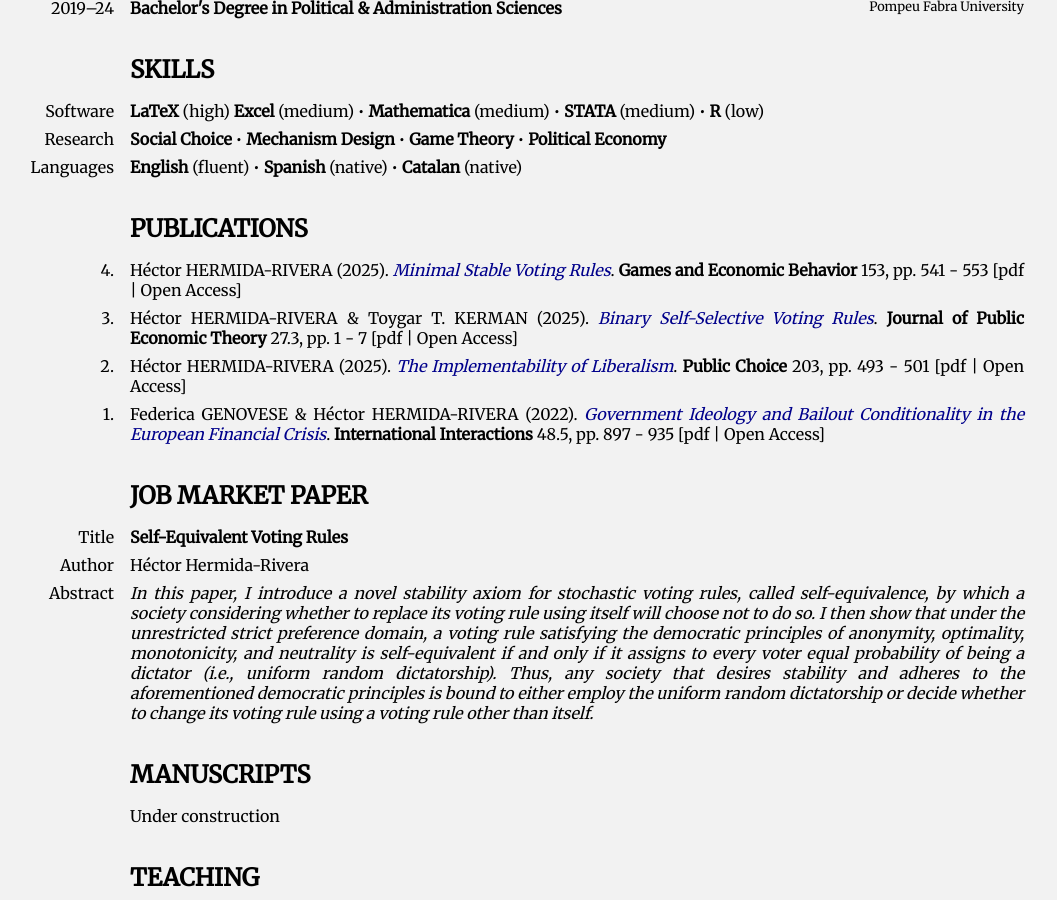
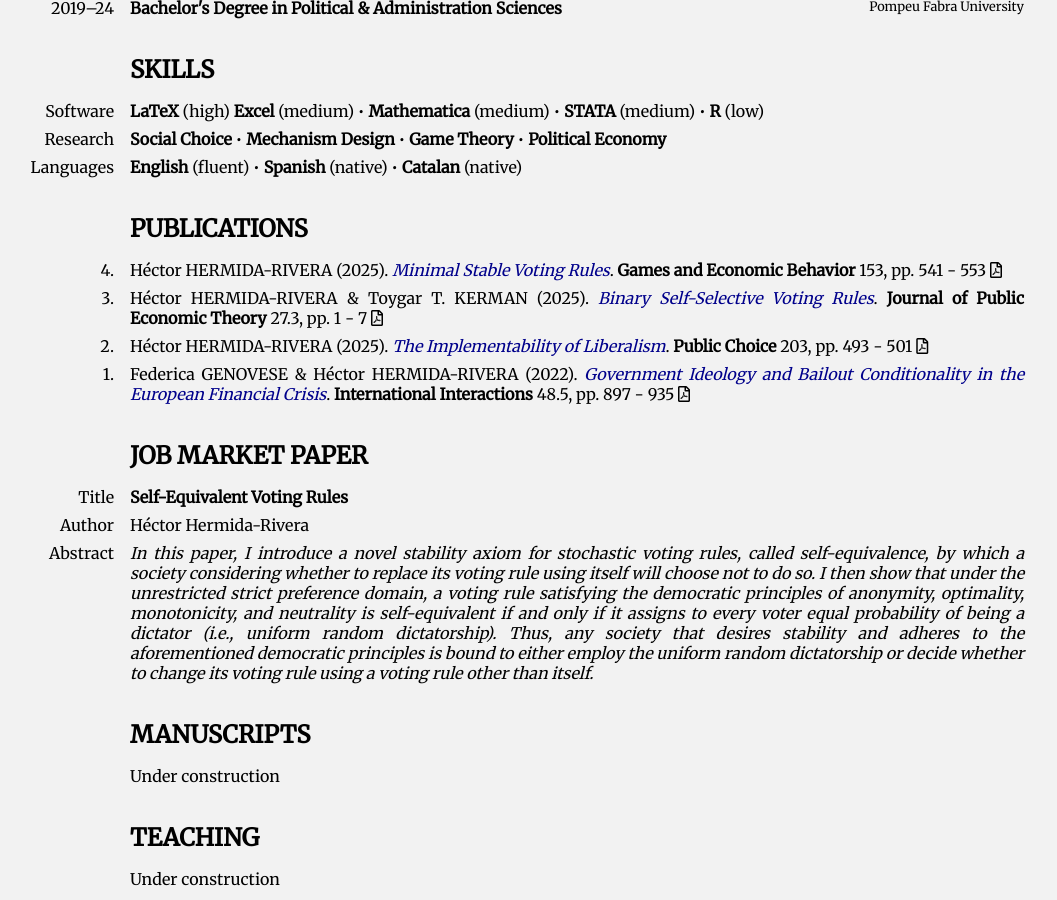
Before and after one commit to HectorHermidaRivera/hectorhermidarivera.github.io, a Jekyll site: the page built from index.md, in a window 1280 px wide and 900 px high, scrolled down 855 px. Shown: the whole window, without its empty margins (106-1163 px from the left). Built offline with Jekyll 4.4.1, drawn with Linux system fonts in a browser that asks for light colours.

Commit message:
Update index.md

```diff
--- a/index.md
+++ b/index.md
@@ -94,16 +94,16 @@ title: Home
 
 <div class="two-column">
   <div class="label">4.</div>
-  <div class="value">Héctor HERMIDA-RIVERA (2025). <i><a href="https://doi.org/10.1016/j.geb.2025.07.006">Minimal Stable Voting Rules</a></i>. <b>Games and Economic Behavior</b> 153, pp. 541 - 553 [pdf | Open Access]</div>
+  <div class="value">Héctor HERMIDA-RIVERA (2025). <i><a href="https://doi.org/10.1016/j.geb.2025.07.006">Minimal Stable Voting Rules</a></i>. <b>Games and Economic Behavior</b> 153, pp. 541 - 553 <i class="far fa-file-pdf"></i></div>
 
   <div class="label">3.</div>
-  <div class="value">Héctor HERMIDA-RIVERA & Toygar T. KERMAN (2025). <i><a href="https://doi.org/10.1111/jpet.70039">Binary Self-Selective Voting Rules</a></i>. <b>Journal of Public Economic Theory</b> 27.3, pp. 1 - 7 [pdf | Open Access]</div>
+  <div class="value">Héctor HERMIDA-RIVERA & Toygar T. KERMAN (2025). <i><a href="https://doi.org/10.1111/jpet.70039">Binary Self-Selective Voting Rules</a></i>. <b>Journal of Public Economic Theory</b> 27.3, pp. 1 - 7 <i class="far fa-file-pdf"></i> </div>
 
   <div class="label">2.</div>
-  <div class="value">Héctor HERMIDA-RIVERA (2025). <i><a href="https://doi.org/10.1007/s11127-024-01213-w">The Implementability of Liberalism</a></i>. <b>Public Choice</b> 203, pp. 493 - 501 [pdf | Open Access]</div>
+  <div class="value">Héctor HERMIDA-RIVERA (2025). <i><a href="https://doi.org/10.1007/s11127-024-01213-w">The Implementability of Liberalism</a></i>. <b>Public Choice</b> 203, pp. 493 - 501 <i class="far fa-file-pdf"></i></div>
 
   <div class="label">1.</div>
-  <div class="value">Federica GENOVESE & Héctor HERMIDA-RIVERA (2022). <i><a href="https://doi.org/10.1080/03050629.2022.2090936">Government Ideology and Bailout Conditionality in the European Financial Crisis</a></i>. <b>International Interactions</b> 48.5, pp.  897 - 935 [pdf | Open Access]</div>
+  <div class="value">Federica GENOVESE & Héctor HERMIDA-RIVERA (2022). <i><a href="https://doi.org/10.1080/03050629.2022.2090936">Government Ideology and Bailout Conditionality in the European Financial Crisis</a></i>. <b>International Interactions</b> 48.5, pp.  897 - 935 <i class="far fa-file-pdf"></i></div>
 </div>
 
 ## Job Market Paper
```
